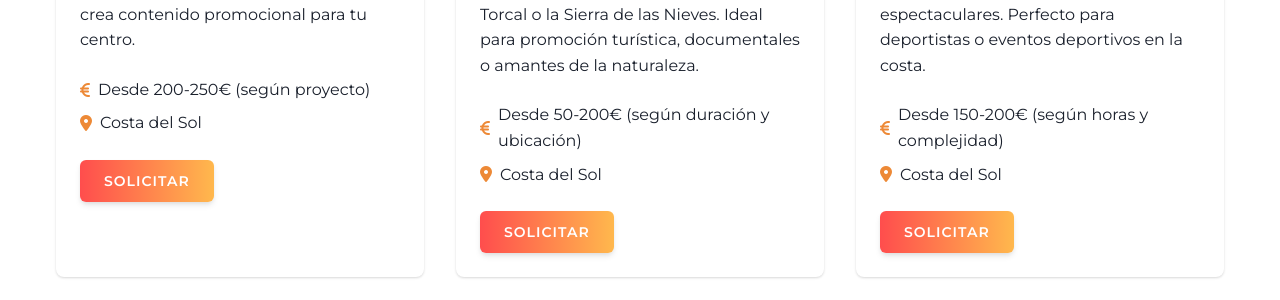
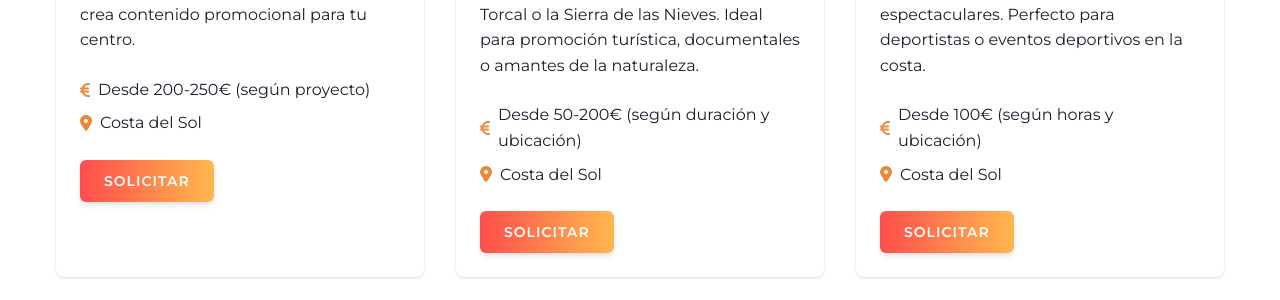
Before and after one commit to 420btc/frerefpv2, a Flask app: page /servicios in a window 1280 px wide. Shown: the part 1198-1498 px from the top of the page. Run offline with Flask 3, Linux system fonts and the light colour scheme.

Commit message:
Update pricing for "Sports and Action" service
Replit-Commit-Author: Agent
Replit-Commit-Session-Id: bfd02ce0-17c1-4126-93ef-c7efa9e75cba
Replit-Commit-Screenshot-Url: https://storage.googleapis.com/screenshot-production-us-central1/067bebea-f227-4ada-808c-ecb15f9e9898/f51a6cc4-f004-4631-96c8-c86190630e4e.jpg

```diff
--- a/templates/servicios.html
+++ b/templates/servicios.html
@@ -121,7 +121,7 @@
                 </div>
             </div>
 
-            <div class="service-card" data-service="Deportes y Acción" data-precio="Desde 150-200€ (según horas y complejidad)">
+            <div class="service-card" data-service="Deportes y Acción" data-precio="Desde 100€ (según horas y ubicación)">
                 <div class="service-image">
                     <img src="{{ url_for('static', filename='img/servicios/deportes.jpg') }}?t=1744168300" alt="Deportes y Acción">
                 </div>
@@ -131,7 +131,7 @@
                     <div class="service-details">
                         <div class="detail">
                             <i class="fas fa-euro-sign"></i>
-                            <span>Desde 150-200€ (según horas y complejidad)</span>
+                            <span>Desde 100€ (según horas y ubicación)</span>
                         </div>
                         <div class="detail">
                             <i class="fas fa-map-marker-alt"></i>
```
